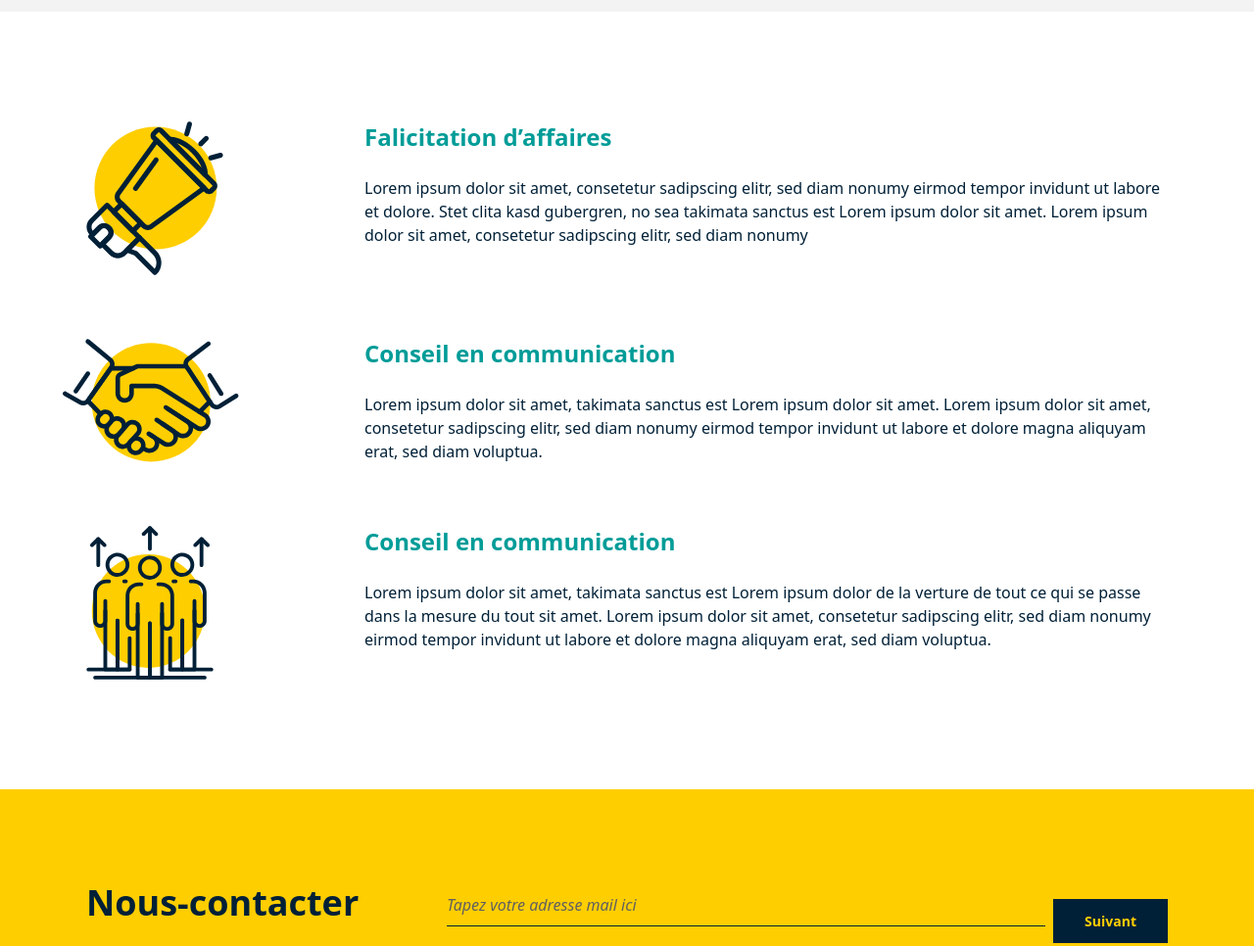
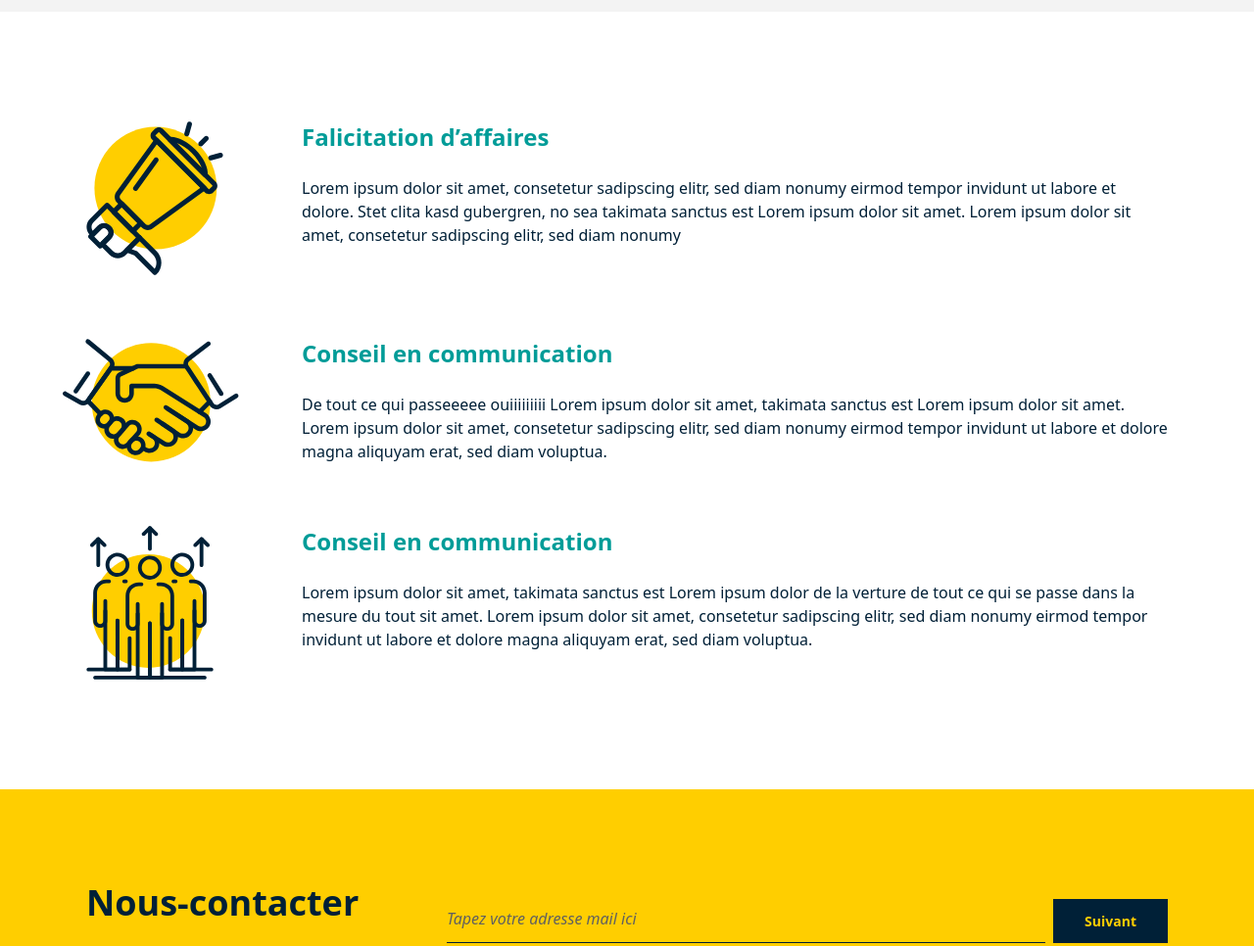
Before and after one commit to vincejs77/landing001, a website: page index.html in a window 1280 px wide. Shown: the part 400-1366 px from the top of the page at 98% size. Drawn offline with nearby package versions, Linux system fonts and the light colour scheme.

Commit message:
update 003

```diff
--- a/index.html
+++ b/index.html
@@ -66,7 +66,7 @@
 					<div class="gri col-span-1 flex justify-items-center">
 						<img src="./public/img/service1.svg" alt="Conseil en communication" class="sm:w-[140px] w-[100px]" />
 					</div>
-					<div class="col-span-3">
+					<div class="col-span-3 sm:-ml-16">
 						<h2 class="text text-cgreen font-extrabold text-2xl mb-6 mt-8 sm:mt-0">Falicitation d’affaires</h2>
 						<p class="text-cgray">Lorem ipsum dolor sit amet, consetetur sadipscing elitr, sed diam nonumy eirmod tempor invidunt ut labore et dolore. Stet clita kasd gubergren, no sea takimata sanctus est Lorem ipsum dolor sit amet. Lorem ipsum dolor sit amet, consetetur sadipscing elitr, sed diam nonumy</p>
 					</div>
@@ -75,16 +75,16 @@
 					<div class="gri col-span-1 flex justify-items-center md:-m-6">
 						<img src="./public/img/service2.svg" alt="Conseil en communication" class="sm:w-[180px] w-[130px]" />
 					</div>
-					<div class="col-span-3">
+					<div class="col-span-3 sm:-ml-16">
 						<h2 class="text text-cgreen font-extrabold text-2xl mb-6 mt-8 sm:mt-0">Conseil en communication</h2>
-						<p class="text-cgray">Lorem ipsum dolor sit amet, takimata sanctus est Lorem ipsum dolor sit amet. Lorem ipsum dolor sit amet, consetetur sadipscing elitr, sed diam nonumy eirmod tempor invidunt ut labore et dolore magna aliquyam erat, sed diam voluptua.</p>
+						<p class="text-cgray">De tout ce qui passeeeee ouiiiiiiiii Lorem ipsum dolor sit amet, takimata sanctus est Lorem ipsum dolor sit amet. Lorem ipsum dolor sit amet, consetetur sadipscing elitr, sed diam nonumy eirmod tempor invidunt ut labore et dolore magna aliquyam erat, sed diam voluptua.</p>
 					</div>
 				</div>
 				<div class="md:grid md:grid-cols-4 md:gap-8 w-full">
 					<div class="gri col-span-1 flex justify-items-center">
 						<img src="./public/img/service3.svg" alt="Conseil en communication" class="sm:w-[130px] w-[110px]" />
 					</div>
-					<div class="col-span-3">
+					<div class="col-span-3 sm:-ml-16">
 						<h2 class="text text-cgreen font-extrabold text-2xl mb-6 mt-8 sm:mt-0">Conseil en communication</h2>
 						<p class="text-cgray">Lorem ipsum dolor sit amet, takimata sanctus est Lorem ipsum dolor de la verture de tout ce qui se passe dans la mesure du tout sit amet. Lorem ipsum dolor sit amet, consetetur sadipscing elitr, sed diam nonumy eirmod tempor invidunt ut labore et dolore magna aliquyam erat, sed diam voluptua.</p>
 					</div>
@@ -206,7 +206,7 @@
 		<section class="bg-cgray-100">
 			<div class="relative max-w-6xl mx-auto px-3 md:px-6 py-8">
 				<div class="absolute -top-4 right-3 sm:right-6">
-					<button class="text-cblack bg-cyellow p-2" x-data x-on:click.document="window.scrollTo(0, 0)">
+					<button class="text-cblack bg-cyellow p-2" onClick="window.scrollTo(0, 0)">
 						<svg xmlns="http://www.w3.org/2000/svg" class="h-6 w-6" fill="none" viewBox="0 0 24 24" stroke="currentColor" stroke-width="2">
 							<path stroke-linecap="round" stroke-linejoin="round" d="M5 15l7-7 7 7" />
 						</svg>
--- a/src/assets/css/inputs_styles.css
+++ b/src/assets/css/inputs_styles.css
@@ -9,7 +9,7 @@
 }
 
 .cfild--input {
-	@apply bg-cyellow w-full py-[9.8px] border-b border-cblack placeholder-cgray-900 placeholder-italic;
+	@apply bg-cyellow w-full mt-3 py-3 border-b border-cblack placeholder-cgray-900 placeholder-italic;
 }
 
 .cfild--input:focus {
```
Also changed, not shown: public/css/outputs_styles.css.
